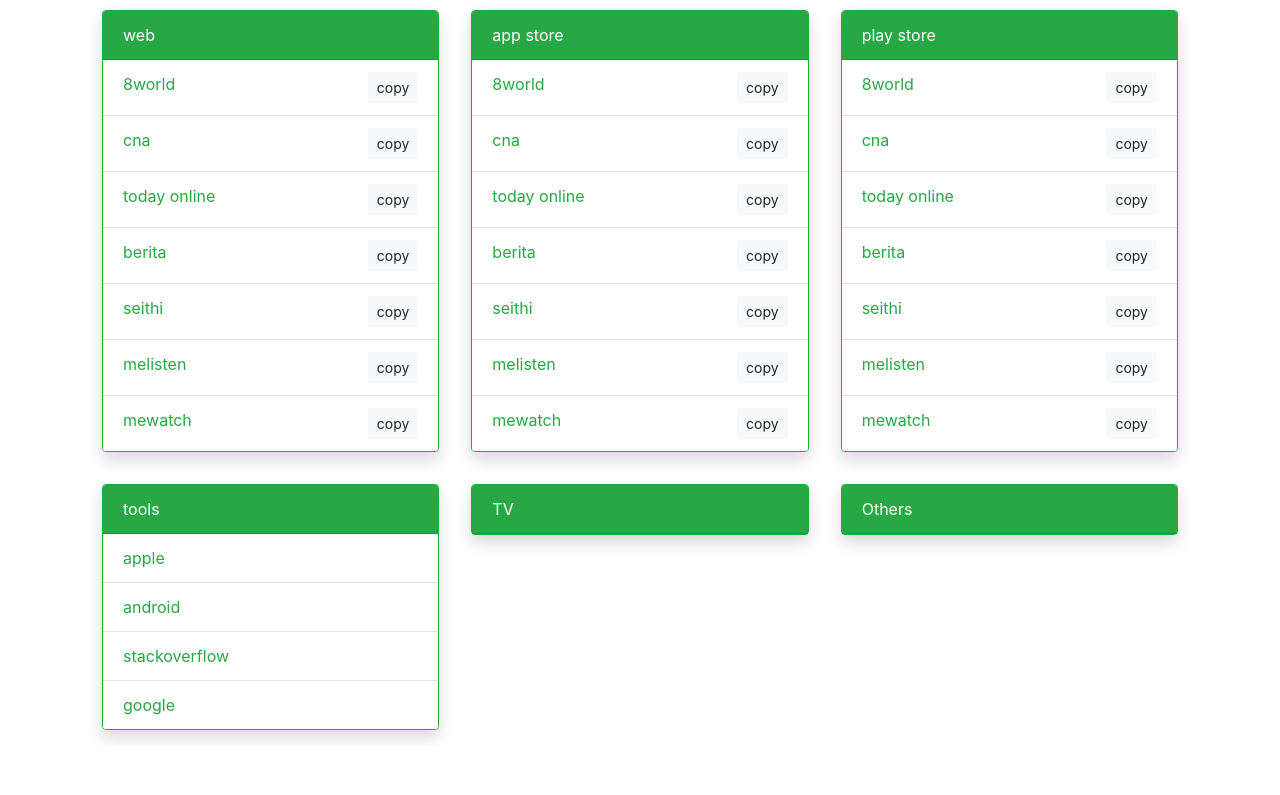
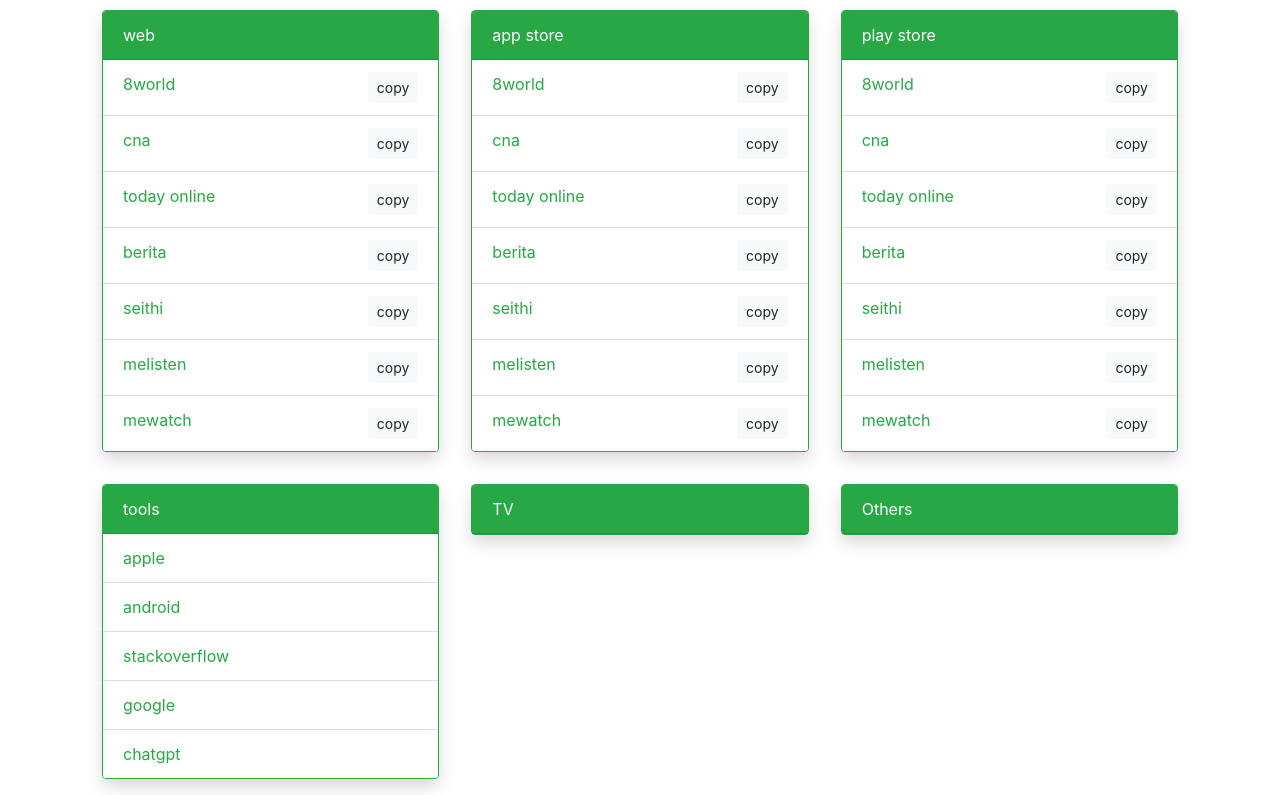
Before and after one commit to fulinMC/links, a plain HTML site: page index.html in a window 1280 px wide. Shown: the part 112-907 px from the top of the page. Before the commit the page ends 858 px from the top, so only its background shows below. Drawn offline with nearby package versions, Linux system fonts and the light colour scheme; some packages are replaced by stand-ins of ours; a script that the page names is missing.

Commit message:
no message

```diff
--- a/index.html
+++ b/index.html
@@ -115,6 +115,7 @@
                 <li class="list-group-item"><a href="https://developer.android.com/" class="card-link text-success">android</a></li>
                 <li class="list-group-item"><a href="https://stackoverflow.com/" class="card-link text-success">stackoverflow</a></li>
                 <li class="list-group-item"><a href="https://www.google.com/" class="card-link text-success">google</a></li>
+                <li class="list-group-item"><a href="https://chat.openai.com/" class="card-link text-success">chatgpt</a></li>
             </ul>
         </div>
 
```
